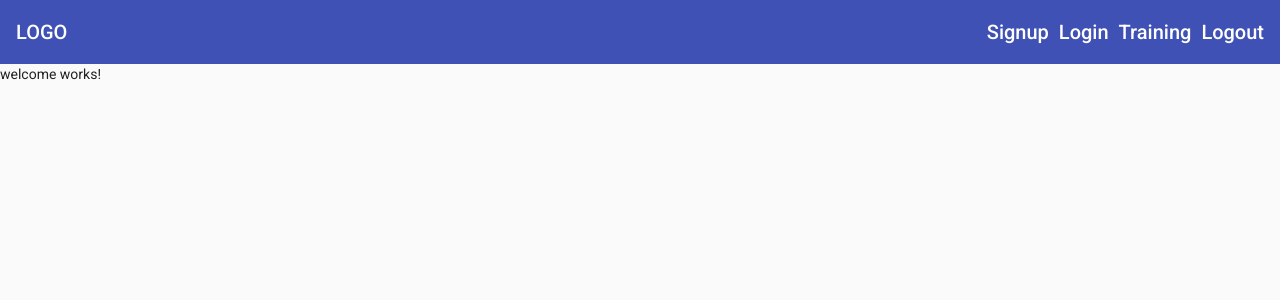
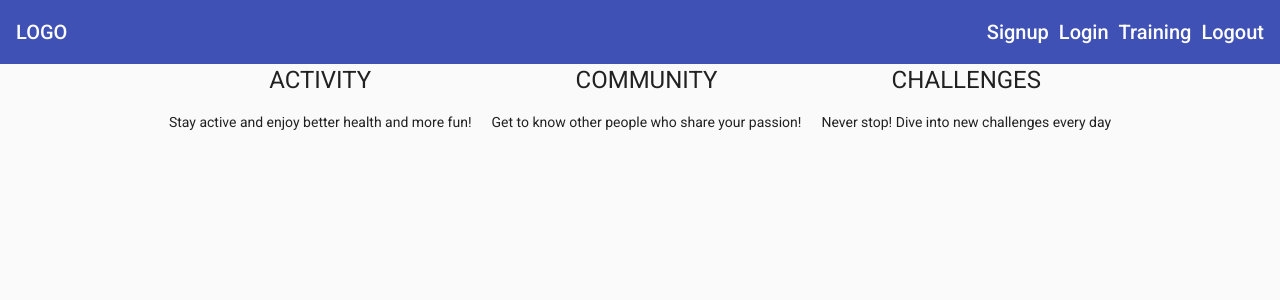
Before and after one commit to Stormeal/Fitness-Tracker, an Angular app: page / in a window 1280 px wide. Shown: the top 300 px of the page. Built offline with nearby package versions, Linux system fonts and the light colour scheme.

Commit message:
Added Tabs to Training component

```diff
--- a/src/app/material.module.ts
+++ b/src/app/material.module.ts
@@ -9,7 +9,8 @@ import { MatNativeDateModule } from '@angular/material/core';
 import { MatCheckboxModule } from '@angular/material/checkbox';
 import { MatToolbarModule } from '@angular/material/toolbar';
 import { MatSidenavModule } from '@angular/material/sidenav';
-import { MatListModule } from "@angular/material/list";
+import { MatListModule } from '@angular/material/list';
+import { MatTabsModule } from '@angular/material/tabs';
 
 @NgModule({
   imports: [
@@ -23,6 +24,7 @@ import { MatListModule } from "@angular/material/list";
     MatToolbarModule,
     MatSidenavModule,
     MatListModule,
+    MatTabsModule,
   ],
   exports: [
     MatButtonModule,
@@ -35,6 +37,7 @@ import { MatListModule } from "@angular/material/list";
     MatToolbarModule,
     MatSidenavModule,
     MatListModule,
+    MatTabsModule,
   ],
 })
 export class MaterialModule {}
--- a/src/app/training/training.component.html
+++ b/src/app/training/training.component.html
@@ -1 +1,8 @@
-<p>training works!</p>
+<mat-tab-group>
+  <mat-tab label="New Exercies">
+    <app-new-training></app-new-training>
+  </mat-tab>
+  <mat-tab label="Past Exercies">
+    <app-past-training></app-past-training>
+  </mat-tab>
+</mat-tab-group>
--- a/src/app/welcome/welcome.component.html
+++ b/src/app/welcome/welcome.component.html
@@ -1 +1,15 @@
-<p>welcome works!</p>
+<div class="welcome" fxLayout.lt-sm="column" fxLayoutAlign="center center" fxLayoutGap.gt-sm="20px">
+  <section>
+    <h1>ACTIVITY</h1>
+    <p>Stay active and enjoy better health and more fun!</p>
+  </section>
+  <section>
+    <h1>COMMUNITY</h1>
+    <p>Get to know other people who share your passion!<p>
+  </section>
+  <section>
+    <h1>CHALLENGES</h1>
+    <p>Never stop! Dive into new challenges every day</p>
+  </section>
+
+</div>
```
